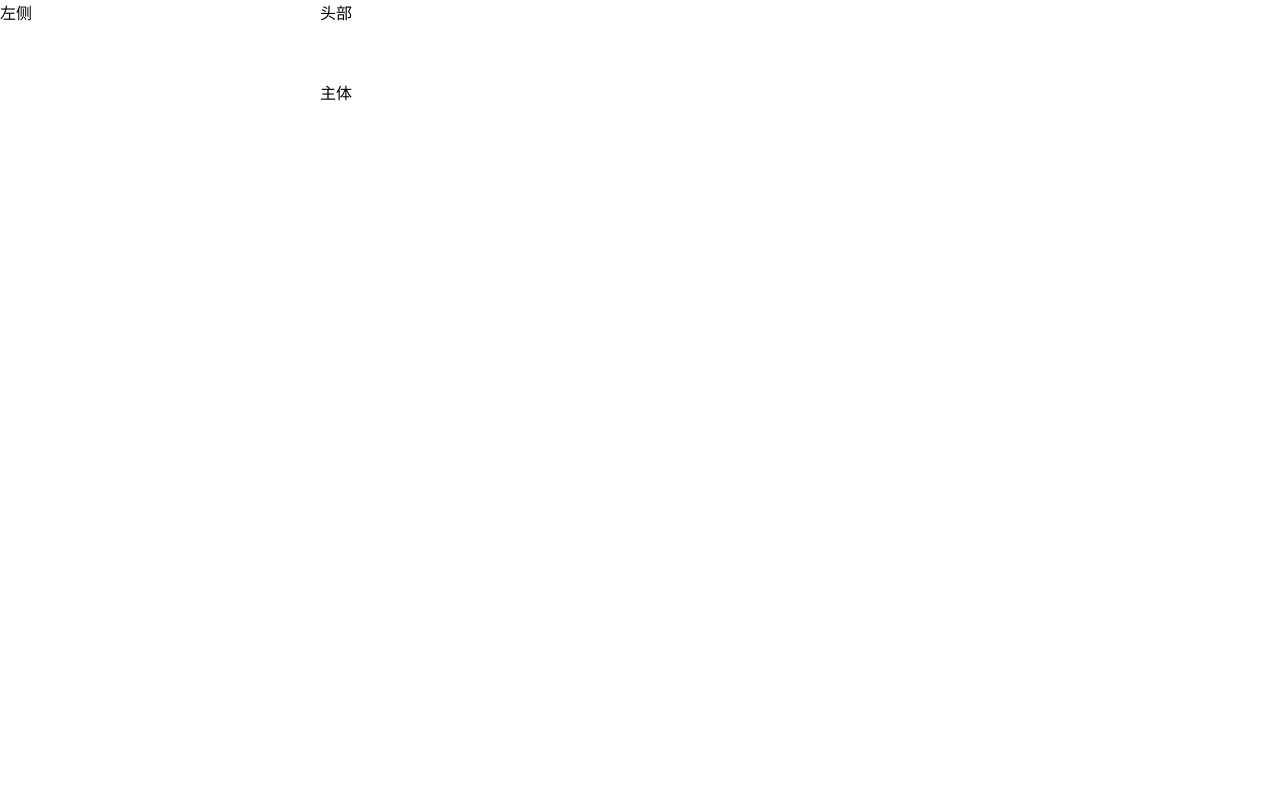
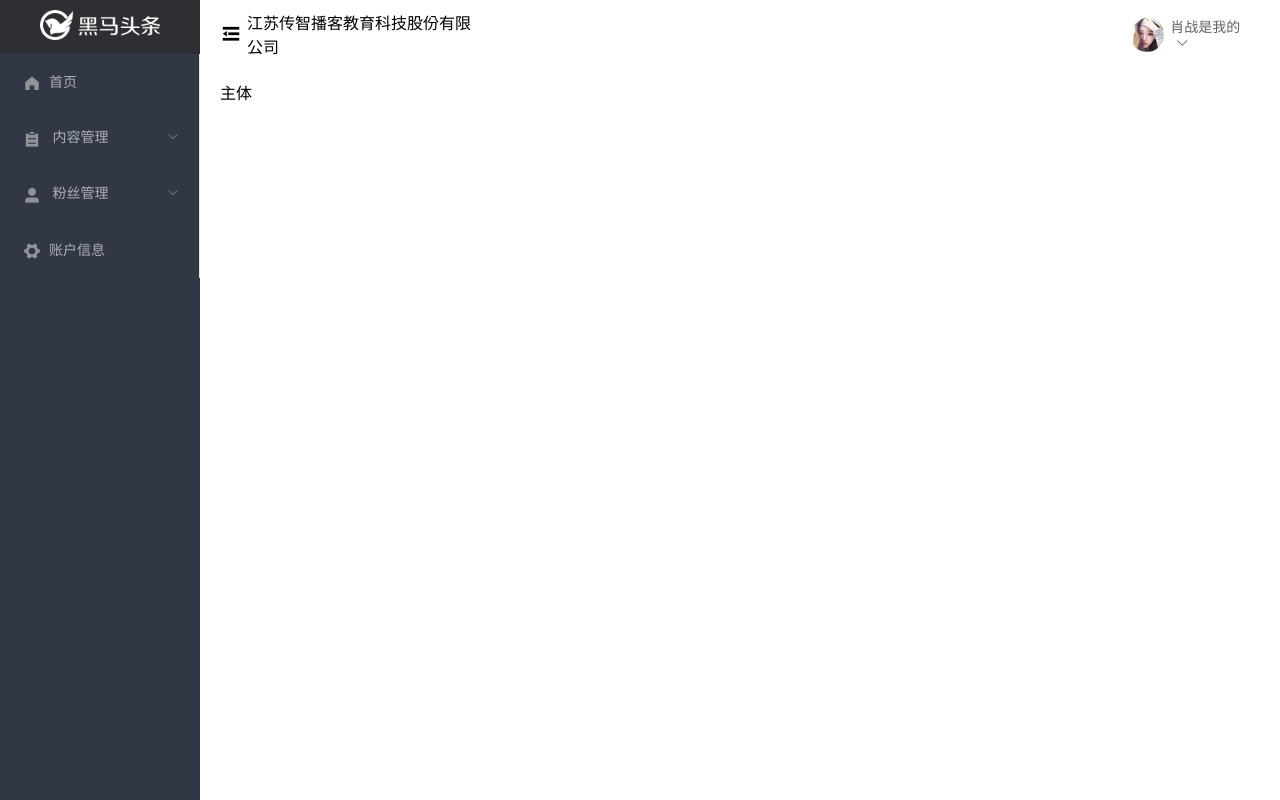
Before and after one commit to qingmo0816/toutiao, a Vue app: page /#/home in a window 1280 px wide. Built offline with nearby package versions, Linux system fonts and the light colour scheme.

Commit message:
首页左侧和右侧头部布

```diff
--- /dev/null
+++ b/src/components/home/layout-aside.vue
@@ -0,0 +1,61 @@
+<template>
+  <div class="layout-aside">
+      <div class="title">
+          <img src="../../assets/img/logo_admin.png" alt="">
+      </div>
+    <el-menu background-color="#323745" text-color="#adafb5" active-text-color="#ffd04b">
+      <!-- 首页 -->
+      <el-menu-item index="2">
+        <i class="el-icon-s-home"></i>
+        <span slot="title">首页</span>
+      </el-menu-item>
+      <!-- 内容管理 -->
+      <el-submenu>
+        <template slot="title">
+          <i class="el-icon-s-order"></i>
+          内容管理
+        </template>
+        <el-menu-item>发布文章</el-menu-item>
+        <el-menu-item>内容列表</el-menu-item>
+        <el-menu-item>评论列表</el-menu-item>
+        <el-menu-item>素材管理</el-menu-item>
+      </el-submenu>
+      <!-- 粉丝管理 -->
+      <el-submenu>
+        <template slot="title">
+          <i class="el-icon-user-solid"></i>
+          粉丝管理
+        </template>
+        <el-menu-item>图文数据</el-menu-item>
+        <el-menu-item>粉丝概况</el-menu-item>
+        <el-menu-item>粉丝画像</el-menu-item>
+        <el-menu-item>粉丝列表</el-menu-item>
+      </el-submenu>
+      <!-- 账户信息 -->
+      <el-menu-item index="3">
+        <i class="el-icon-s-tools"></i>
+        <span slot="title">账户信息</span>
+      </el-menu-item>
+    </el-menu>
+  </div>
+</template>
+
+<script>
+export default {}
+</script>
+
+<style lang='less' scope>
+.layout-aside{
+    width: 200px;
+    height: 100vh;
+    background-color:#323745;
+    .title{
+        text-align: center;
+        background-color: #2e2f32;
+        padding:10px 0;
+        img{
+            height: 30px;
+        }
+    }
+}
+</style>
--- /dev/null
+++ b/src/components/home/layout-header.vue
@@ -0,0 +1,50 @@
+<template>
+  <el-row class="layout-header" type="flex" justify="space-between">
+    <el-col :span="6" class="left">
+      <i class="el-icon-s-fold icon"></i>
+      <span>江苏传智播客教育科技股份有限公司</span>
+    </el-col>
+    <el-col :span="3" class="right">
+      <img class="header-img" src="../../assets/img/avatar.jpg" alt />
+      <el-dropdown trigger="click">
+        <span class="el-dropdown-link">
+          肖战是我的
+          <i class="el-icon-arrow-down el-icon--right"></i>
+        </span>
+        <el-dropdown-menu slot="dropdown">
+          <el-dropdown-item >个人信息</el-dropdown-item>
+          <el-dropdown-item >git地址</el-dropdown-item>
+          <el-dropdown-item >退出</el-dropdown-item>
+        </el-dropdown-menu>
+      </el-dropdown>
+    </el-col>
+  </el-row>
+</template>
+
+<script>
+export default {}
+</script>
+
+<style lang='less' scope>
+.layout-header {
+  padding: 10px 0;
+  .left {
+    display: flex;
+    align-items: center;
+    .icon {
+      font-size: 22px;
+      margin-right: 5px;
+    }
+  }
+  .right {
+    display: flex;
+    align-items: center;
+    .header-img {
+      width: 35px;
+      height: 35px;
+      border-radius: 50%;
+      margin-right: 6px;
+    }
+  }
+}
+</style>
--- a/src/views/home/index.vue
+++ b/src/views/home/index.vue
@@ -2,18 +2,27 @@
 <!-- 最外层容器 -->
   <el-container>
       <!-- 左侧 -->
-      <el-aside>左侧</el-aside>
+      <el-aside style="width:200px">
+          <layout-aside></layout-aside>
+      </el-aside>
       <!-- 右侧 -->
       <el-container>
-          <el-header>头部</el-header>
+          <el-header>
+              <layout-header></layout-header>
+          </el-header>
           <el-main>主体</el-main>
       </el-container>
   </el-container>
 </template>
 
 <script>
+import layoutAside from '../../components/home/layout-aside'
+import layoutHeader from '../../components/home/layout-header'
 export default {
-
+  components: {
+    'layout-aside': layoutAside,
+    'layout-header': layoutHeader
+  }
 }
 </script>
 
```
